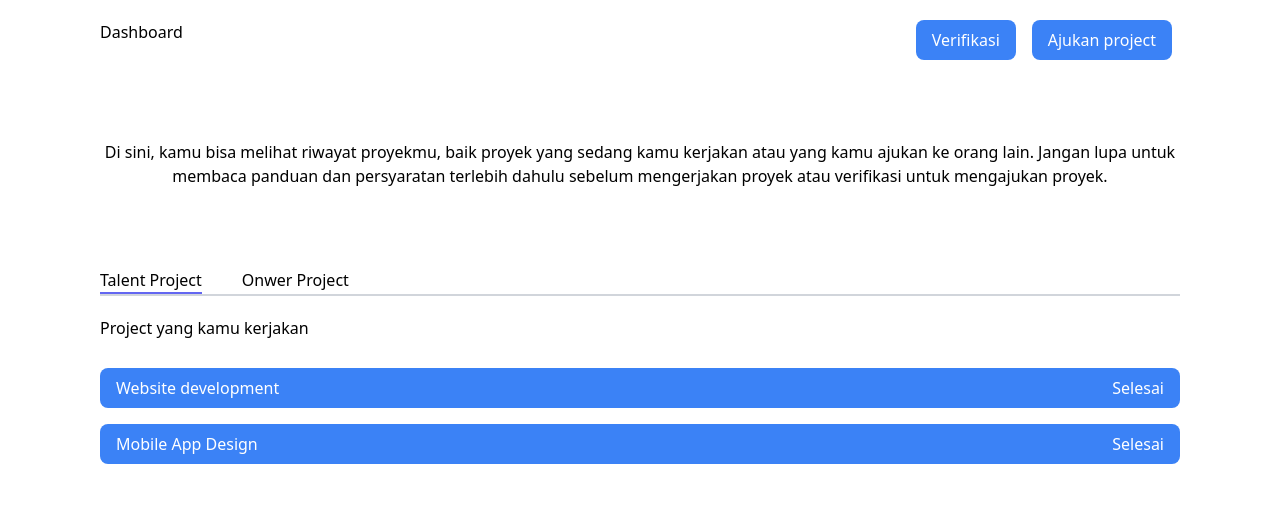
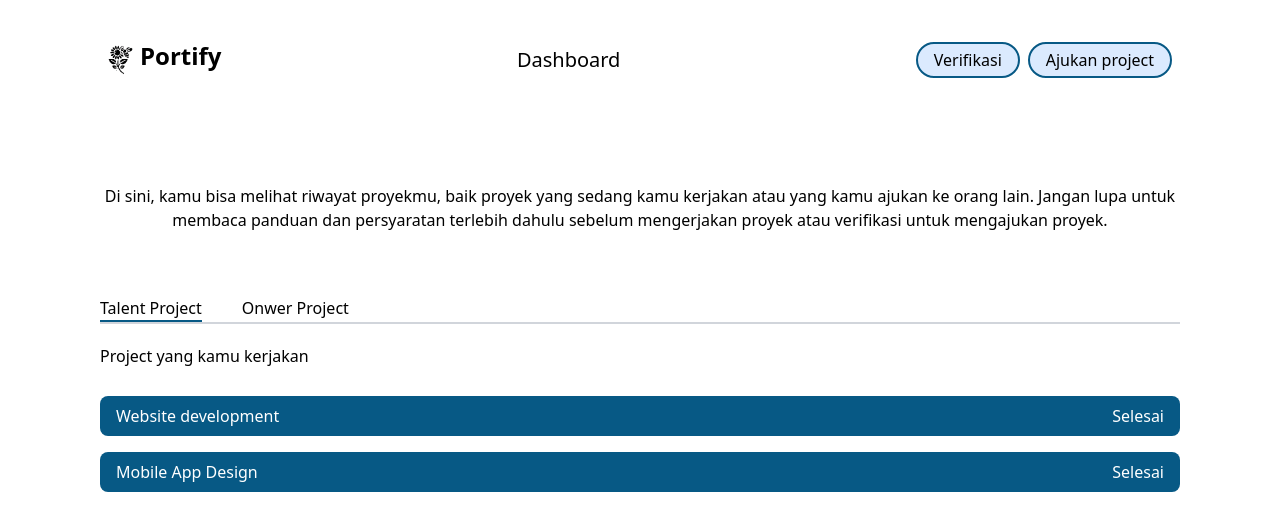
Before and after one commit to Komalasari076/Portify-project, a React (Vite) app: page / in a window 1280 px wide. Shown: the top 530 px of the page. Built offline with nearby package versions, Linux system fonts and the light colour scheme.

Commit message:
memperbaiki navigasi dan style pada dashboard

```diff
--- a/src/components/Header/Navbar.jsx
+++ b/src/components/Header/Navbar.jsx
@@ -28,9 +28,9 @@ function Navbar() {
       </div>
 
       <div>
-        <h1 className="rounded-full bg-blue-100 border-2 border-sky-800 py-1 px-4 hover:bg-blue-300">
+        <button className="rounded-full bg-blue-100 border-2 border-sky-800 py-1 px-4 hover:bg-blue-300">
           <Link to="/login">Login</Link>
-        </h1>
+        </button>
       </div>
     </div>
   );
--- a/src/components/Main/Dashboard.jsx
+++ b/src/components/Main/Dashboard.jsx
@@ -1,4 +1,6 @@
 import { useState } from "react";
+import logo from "../../assets/logo.png";
+import { Link } from "react-router-dom";
 
 function Dashboard() {
   const [active, setActive] = useState("talent");
@@ -14,20 +16,34 @@ function Dashboard() {
   ];
 
   return (
-    <div className="p-5">
-      <div className="flex justify-between">
-        <h1>Dashboard</h1>
+    <div className="font-medium px-5">
+      <div className="flex justify-between items-center gap-x-4 py-10 min-h-full">
+        <div className="flex">
+          <img src={logo} alt="Logo" width={40} />
+          <Link to="/">
+            <h1 className="text-2xl font-bold">Portify</h1>
+          </Link>
+        </div>
+
+        <h1 className="text-xl">Dashboard</h1>
+
         <div>
-          <button className="py-2 px-4 mx-2 rounded-lg bg-blue-500 text-white ">
-            Verifikasi
+          <button className="rounded-full bg-blue-100 border-2 border-sky-800 py-1 px-4 hover:bg-sky-800 hover:text-white mr-2">
+            <a
+              href="https://docs.google.com/forms/d/e/1FAIpQLScTIyIPPDSCyXkfCLFoGh8DX5R0G4vORCavW_iSP4dUMCN1vg/viewform"
+              target="_blank"
+              rel="noopener noreferrer"
+            >
+              Verifikasi
+            </a>
           </button>
-          <button className="py-2 px-4 mx-2 rounded-lg bg-blue-500 text-white">
+          <button className="rounded-full bg-blue-100 border-2 border-sky-800 py-1 px-4 hover:bg-sky-800 hover:text-white mr-2">
             Ajukan project
           </button>
         </div>
       </div>
 
-      <div className="text-center my-20">
+      <div className="text-center my-16">
         <p>
           Di sini, kamu bisa melihat riwayat proyekmu, baik proyek yang sedang
           kamu kerjakan atau yang kamu ajukan ke orang lain. Jangan lupa untuk
@@ -41,7 +57,7 @@ function Dashboard() {
           onClick={() => setActive("talent")}
           className={` mr-10 ${
             active === "talent"
-              ? "border-b-2 border-indigo-500/100"
+              ? "border-b-2 border-sky-800"
               : "border-gray-300"
           }`}
         >
@@ -51,9 +67,7 @@ function Dashboard() {
         <button
           onClick={() => setActive("onwer")}
           className={` ${
-            active === "onwer"
-              ? "border-b-2 border-indigo-500/100"
-              : "border-gray-300"
+            active === "onwer" ? "border-b-2 border-sky-800" : "border-gray-300"
           }`}
         >
           Onwer Project
@@ -68,7 +82,7 @@ function Dashboard() {
               {talentProject.map((item) => (
                 <li
                   key={item.id}
-                  className="py-2 px-4 my-2 rounded-lg bg-blue-500 text-white"
+                  className="py-2 px-4 my-2 rounded-lg bg-sky-800 text-white"
                 >
                   <div className="flex justify-between">
                     <p>{item.projectName}</p>
@@ -89,7 +103,7 @@ function Dashboard() {
               {onwerProject.map((item) => (
                 <li
                   key={item.id}
-                  className="py-2 px-4 my-2 rounded-lg bg-blue-500 text-white"
+                  className="py-2 px-4 my-2 rounded-lg bg-sky-800 text-white"
                 >
                   <div className="flex justify-between">
                     <p>{item.projectName}</p>
```
